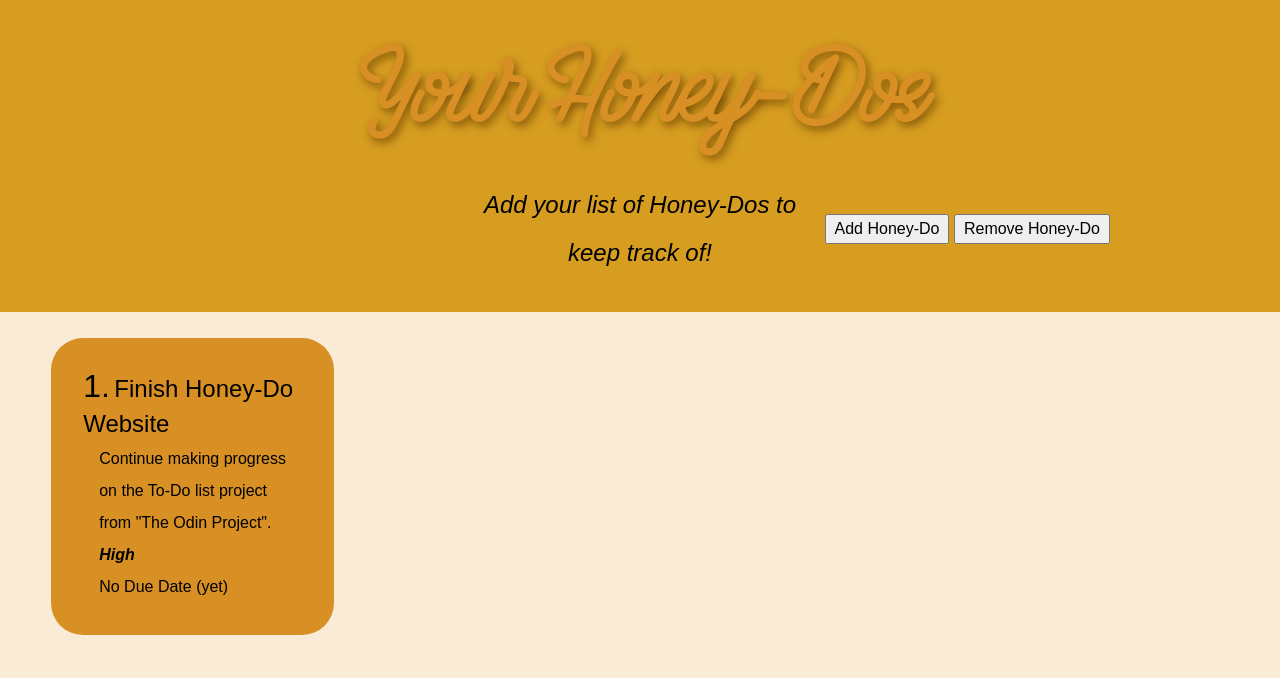
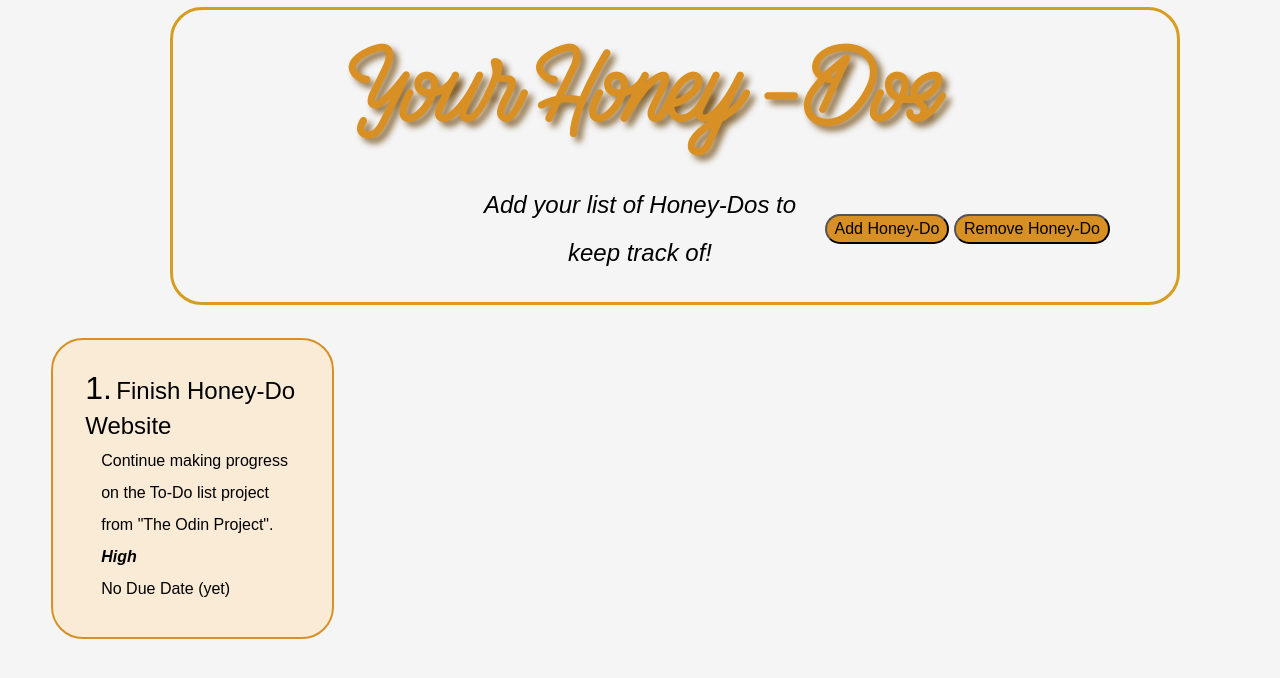
Before and after one commit to aggartman/ToDoList, a plain HTML site: page index.html in a window 1280 px wide. Drawn offline with Linux system fonts and the light colour scheme.

Commit message:
Redo css to reimagine look to be more modern looking.

```diff
--- a/index.html
+++ b/index.html
@@ -12,12 +12,13 @@
 </head>
 <body>
     <div id="header">
-        <h2 class="pageTitle">Your Honey-Dos</h2>
+        <h2 class="pageTitle">Your Honey -Dos</h2>
         <p class="about">Add your list of Honey-Dos to keep track of!</p>
         <div class="buttons">
             <button id="btn1" class="addTask" onclick="showPopup()">Add Honey-Do</button>
             <button id="btn2" class="removeTask" onclick="showRemovePopup()">Remove Honey-Do</button>
         </div>
+        <div class="headerBG"></div>
     </div>
     <div id="container">
         <div id="myPopup" class="popup">
--- a/styles/styles.scss
+++ b/styles/styles.scss
@@ -45,15 +45,26 @@ footer, header, hgroup, menu, nav, section {
 }
 
 body {
-    background-color: antiquewhite;
+    background-color: whitesmoke;
 }
 #header {
     display: grid;
     grid-template-columns: 20px 150px repeat(3, minmax(10px, 1fr)) 150px 20px;
     grid-template-rows: 10px repeat(2, minmax(10px, 1fr)) 10px;
-    background-color: rgb(214, 157, 32);
     align-items: center;
     text-align: center;
+}
+.headerBG {
+    grid-column: 3 / 6;
+    grid-row: 2 / 4;
+    width: 100%;
+    height: 100%;
+    padding: 0 2em;
+    border-width: 0.2em;
+    border-style: solid;
+    border-radius: 2em;
+    border-color: rgb(214, 157, 32);
+    z-index: -1;
 }
 .pageTitle {
     grid-column: 3 / 6;
@@ -62,7 +73,7 @@ body {
     font-size: 7rem;
     // color: rgba(167, 100, 0, 0.877);
     color: rgb(216, 144, 36);
-    text-shadow: 3px 4px 8px rgba(104, 62, 0, 0.726);
+    text-shadow: 5px 5px 6px rgba(104, 62, 0, 0.726);
 }
 .about {
     grid-column: 4;
@@ -81,6 +92,8 @@ body {
         font-size: 1rem;
         font-family: Montserrat, sans-serif;
         padding: .25rem .5rem;
+        background-color: rgb(216, 144, 36);
+        border-radius: 2em;
     }
 }
 .popup {
@@ -162,7 +175,8 @@ body {
     gap: 1em;
 }
 .task {
-    background-color: rgb(216, 144, 36);
+    background-color: antiquewhite;
+    border: 0.15em solid rgb(216, 144, 36);
     border-radius: 2em;
     line-height: 2em;
     padding: 2em;
```
Also changed, not shown: images/Hexagon-PNG-Clipart.png (added), styles/styles.css, 1 other file.
